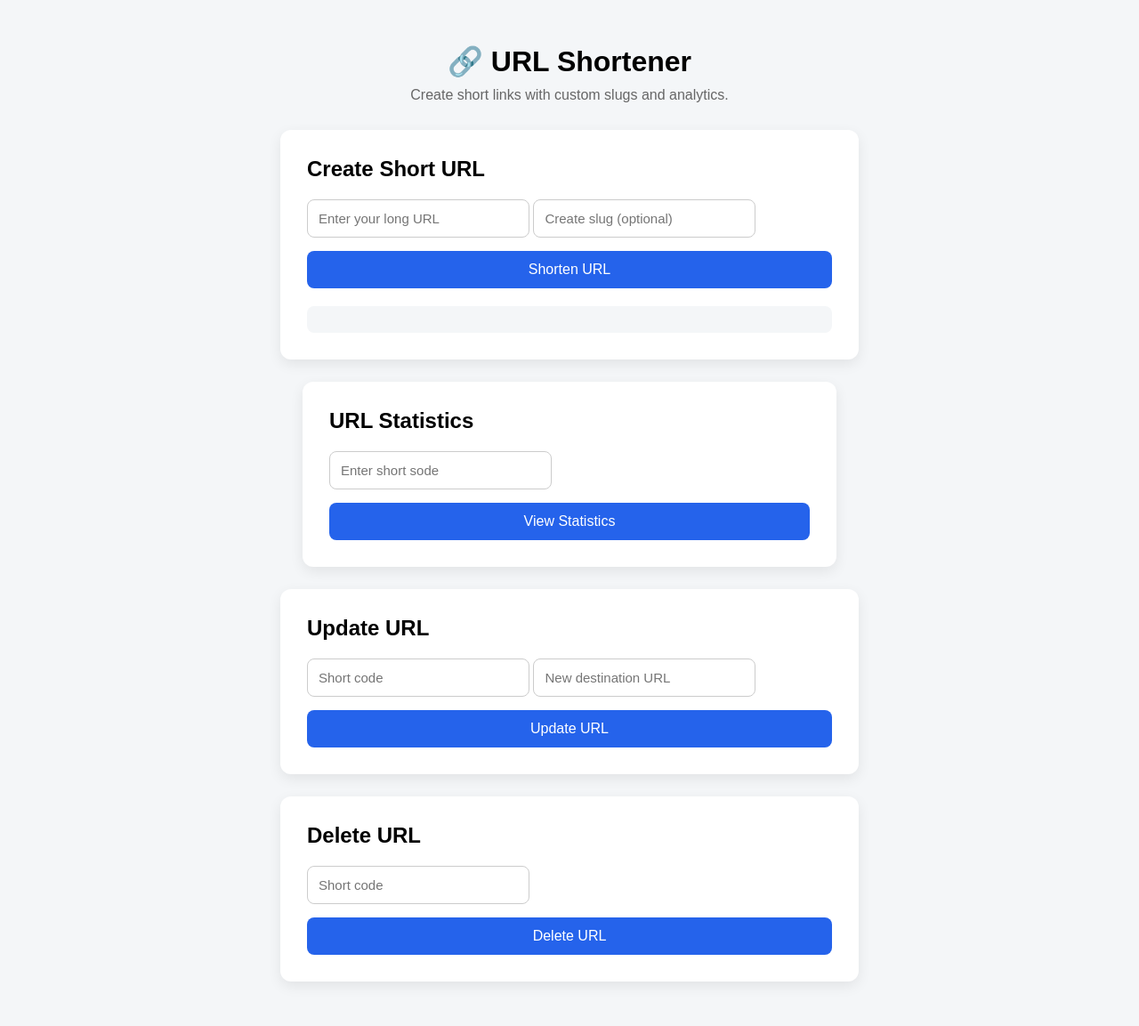
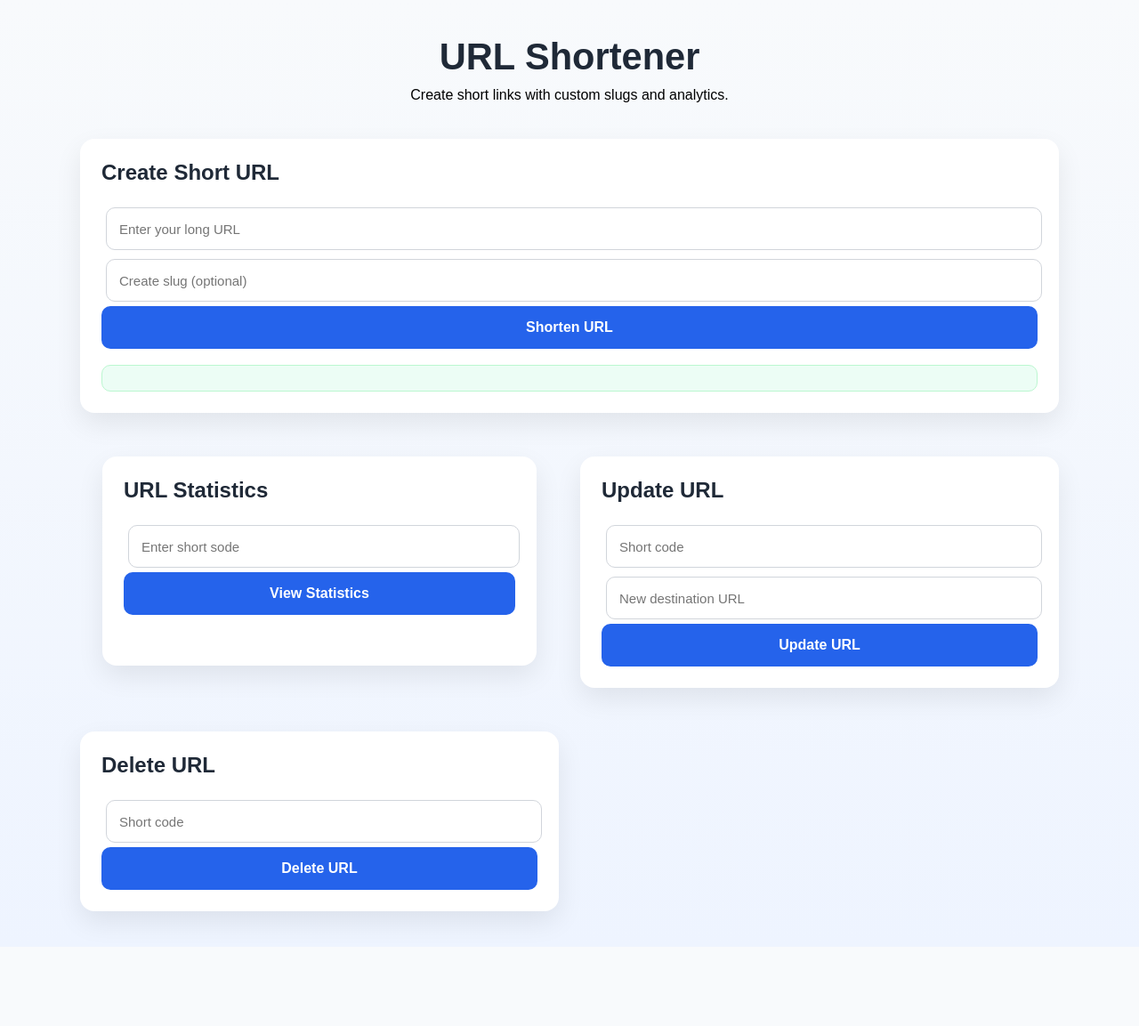
Before and after one commit to Simran-Sharma392/url-shortener, a FastAPI app: page / in a window 1280 px wide. Shown: the whole page at 89% size. After the commit the page ends 1051 px from the top, so only its background shows below. Run offline with FastAPI, Linux system fonts and the light colour scheme.

Commit message:
Polish frontend UI and improve styling

```diff
--- a/static/style.css
+++ b/static/style.css
@@ -1,71 +1,136 @@
 *{
-    margin: 0;
-    padding: 0;
-    box-sizing: border-box;
+    margin:0;
+    padding:0;
+    box-sizing:border-box;
 }
 
 body{
     font-family:Arial, Helvetica, sans-serif;
-    background: #f4f6f8;
-    display: flex;
-    justify-content: center;
-    padding: 50px 20px;
+    background:linear-gradient(180deg,#f8fafc,#eef4ff);
+    color:#1f2937;
+    padding:40px 20px;
 }
 
 .container{
-    width: 100%;
-    max-width: 650px;
+    max-width:1100px;
+    margin:auto;
 }
 
 h1{
-    text-align: center;
-    margin-bottom: 10px;
+    text-align:center;
+    font-size:2.6rem;
+    margin-bottom:10px;
 }
 
 p{
-    text-align: center;
-    color: #666;
-    margin-bottom: 30px;
+    text-align:center;
+    color:#000000;
+    margin-bottom:40px;
+    font-size:1rem;
+}
+
+.dashboard{
+    display:grid;
+    grid-template-columns:repeat(2,1fr);
+    gap:24px;
 }
 
 .card{
-    background: white;
-    padding: 30px;
-    border-radius:12px;
-    box-shadow: 0 5px 15px rgba(0,0,0,0.08);
+    background:white;
+    border-radius:16px;
+    padding:24px;
+    box-shadow:0 12px 30px rgba(0,0,0,.08);
+}
+
+.card:first-child{
+    grid-column:1 / -1;
 }
 
 h2{
-    margin-bottom: 20px;
+    margin-bottom:20px;
+    font-size:1.5rem;
+}
+
+.input-row{
+    display:flex;
+    gap:12px;
+    margin-bottom:15px;
+}
+
+.input-row input{
+    flex:1;
 }
 
 input{
-    width: 250px;
-    padding: 12px;
-    margin-bottom: 15px;
-    border:1px solid #ccc;
-    border-radius:8px;
+    width:100%;
+    height:48px;
+    padding:0 14px;
+    border:1px solid #d1d5db;
+    border-radius:10px;
     font-size:15px;
+    transition:.2s;
+    margin: 5px;
+}
+
+input:focus{
+    outline:none;
+    border-color:#2563eb;
+    box-shadow:0 0 0 4px rgba(37,99,235,.15);
 }
 
 button{
     width:100%;
-    padding: 12px;
-    border: none;
-    border-radius: 8px;
-    background: #2563eb;
-    color: white;
-    font-size: 16px;
-    cursor: pointer;
+    height:48px;
+    border:none;
+    border-radius:10px;
+    background:#2563eb;
+    color:white;
+    font-size:16px;
+    font-weight:600;
+    cursor:pointer;
+    transition:.2s;
 }
 
 button:hover{
-    background: #1d4ed8;
+    background:#1d4ed8;
+    transform:translateY(-2px);
+    box-shadow:0 10px 20px rgba(37,99,235,.25);
+}
+
+button:active{
+    transform:translateY(0);
 }
 
 #result{
-    margin-top: 20px;
-    padding: 15px;
-    background: #f4f6f8;
-    border-radius: 8px;
+    margin-top:18px;
+    padding:14px;
+    border-radius:10px;
+    background:#ecfdf5;
+    border:1px solid #bbf7d0;
+    color:#166534;
+    word-break:break-word;
 }
+
+a{
+    color:#2563eb;
+    text-decoration:none;
+}
+
+a:hover{
+    text-decoration:underline;
+}
+
+@media(max-width:900px){
+
+    .dashboard{
+        grid-template-columns:1fr;
+    }
+
+    .card:first-child{
+        grid-column:auto;
+    }
+
+    .input-row{
+        flex-direction:column;
+    }
+}
--- a/templates/index.html
+++ b/templates/index.html
@@ -8,10 +8,10 @@
 </head>
 <body>
     <div class="container">
-        <h1>🔗 URL Shortener</h1>
+        <h1>URL Shortener</h1>
         <p>Create short links with custom slugs and analytics.</p>
-
-        <div class="card">
+        <div class="dashboard">
+            <div class="card">
             <h2>Create Short URL</h2>
             <input
                 type="text"
@@ -62,6 +62,9 @@
         <div id="deleteResult"></div>
 
         </div>
+
+        </div>
+
     </div>
 
 
```
